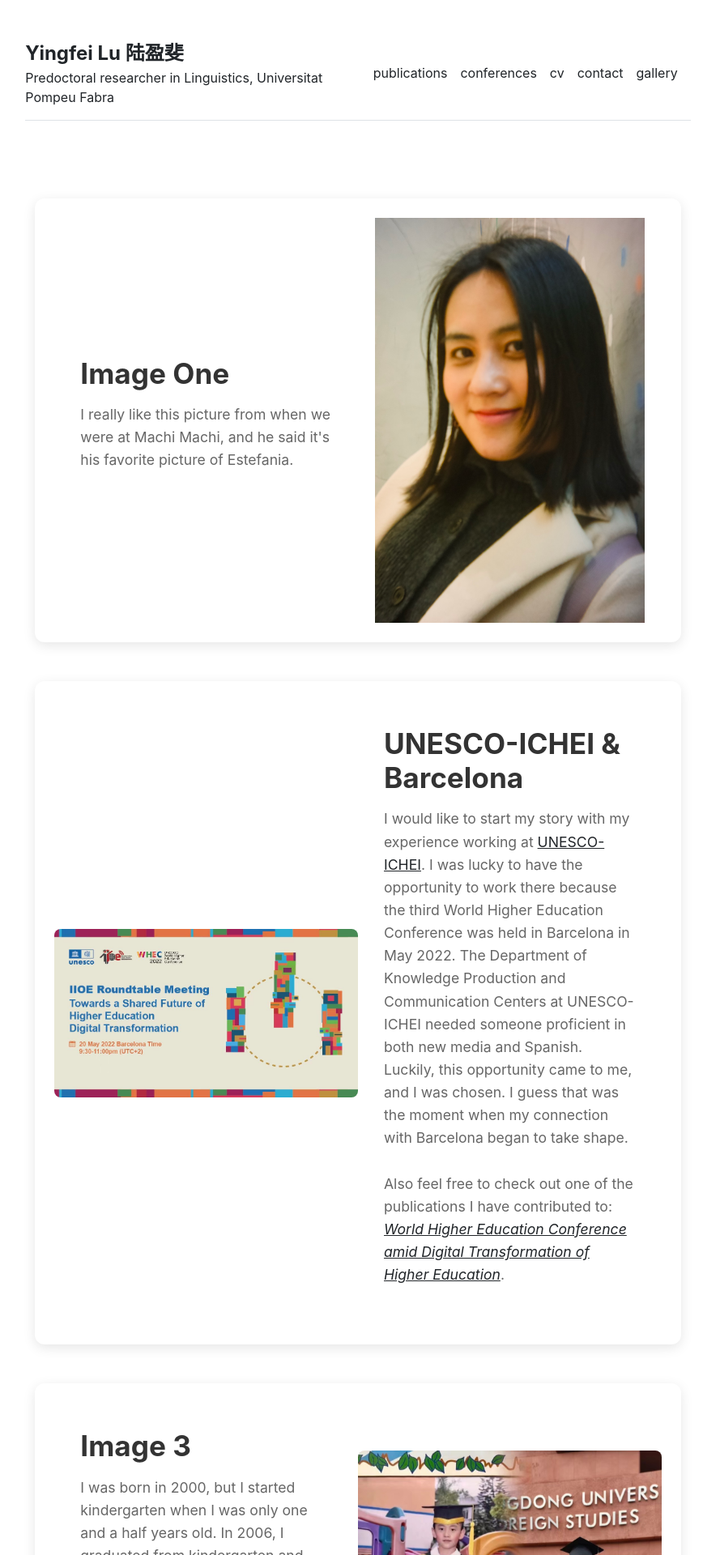
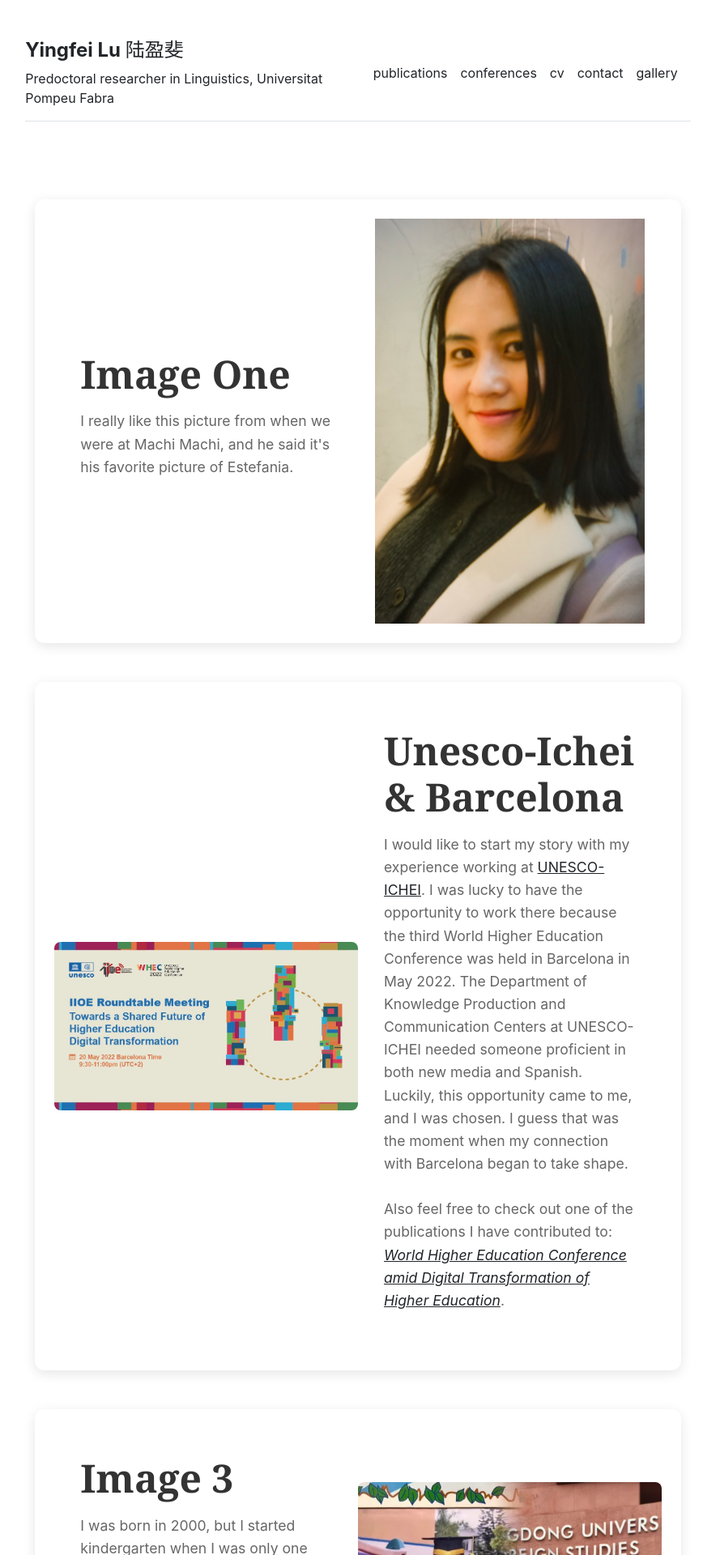
Before and after one commit to YingfeiLu/yingfeilu.github.io, a Jekyll site: the page built from gallery.md, in a window 1280 px wide. Shown: the top 1920 px of the page at 81% size, without its empty margins (198-1066 px from the left). Built offline with Jekyll 4.4.1, drawn with Linux system fonts in a browser that asks for light colours; nearby versions of some CDN libraries; some web fonts are replaced; library files that are not in the unit come from our copies.

Commit message:
Font updates

```diff
--- a/_config.yml
+++ b/_config.yml
@@ -1,6 +1,7 @@
 url: "https://yingfeilu.github.io/" # the base hostname & protocol for your site, e.g. http://example.com
 baseurl: "" # the subpath of your site, e.g. /blog
-title: "Yingfei Lu 陆盈斐" # the name of your site, e.g. ACME Corp.
+title: "Yingfei Lu" # the name of your site, e.g. ACME Corp.
+chintitle: "陆盈斐" # chinese name of your site, can be left empty
 description: "Predoctoral researcher in Linguistics, Universitat Pompeu Fabra"
 plugins:
   - jekyll-seo-tag
--- a/_includes/head.html
+++ b/_includes/head.html
@@ -9,8 +9,6 @@
   <link rel="shortcut icon" href="{{ site.github.url }}/assets/favicon.ico">
   <link rel="preconnect" href="https://fonts.gstatic.com">
   <link rel="preconnect" href="https://fonts.gstatic.com" crossorigin>
-  <link href="https://fonts.googleapis.com/css2?family=Roboto:ital,wght@0,300;0,400;0,700;1,400&display=swap" rel="stylesheet">
-  <link href="https://fonts.googleapis.com/css2?family=Caveat:wght@400..700&display=swap" rel="stylesheet">
-  <link href="https://fonts.googleapis.com/css2?family=The+Nautigal:wght@400;700&display=swap" rel="stylesheet">
+  <link href="https://fonts.googleapis.com/css2?family=Ma+Shan+Zheng&family=The+Nautigal:wght@400;700&display=swap" rel="stylesheet">
   {% seo %}
 </head>
--- a/_includes/header.html
+++ b/_includes/header.html
@@ -1,7 +1,7 @@
 <header class="d-flex flex-column flex-md-row align-items-center pb-3 mb-5 border-bottom">
   <div>
     <a href="{{ site.github.url }}/" class="d-flex align-items-center text-decoration-none">
-      <span class="fs-4 fw-bold">{{ site.title }}</span>
+      <h1 class="fs-4 fw-bold">{{ site.title }} <span class="chinese-text">{{ site.chintitle }}</span></h1>
     </a>
     <a href="{{ site.github.url }}/" class="d-flex align-items-center text-decoration-none">
       <span>{{ site.description }}</span>
--- a/_layouts/gallery.html
+++ b/_layouts/gallery.html
@@ -8,7 +8,7 @@ layout: default
         <!-- Image 1 (Text on Left, Image on Right) -->
         <div class="gallery-item">
             <div class="gallery-text left">
-                <h5 class="card-title">Image One</h5>
+                <h3 class="card-title">Image One</h3>
                 <p>I really like this picture from when we were at Machi Machi, and he said it's his favorite picture of Estefania.</p>
             </div>
             <div class="gallery-image right">
@@ -25,7 +25,7 @@ layout: default
                 </a>
             </div>
             <div class="gallery-text right">
-                <h5 class="card-title">UNESCO-ICHEI & Barcelona</h5>
+                <h3 class="card-title">Unesco-Ichei & Barcelona</h3>
                 <p>
 I would like to start my story with my experience working at <a href="https://en.ichei.org/dist/index.html#/" target="_blank">UNESCO-ICHEI</a>. I was lucky to have the opportunity to work there because the third World Higher Education Conference was held in Barcelona in May 2022. The Department of Knowledge Production and Communication Centers at UNESCO-ICHEI needed someone proficient in both new media and Spanish. Luckily, this opportunity came to me, and I was chosen. I guess that was the moment when my connection with Barcelona began to take shape.<br><br>
 
@@ -38,7 +38,7 @@ Also feel free to check out one of the publications I have contributed to:
         <!-- Image 3 (Text on Left, Image on Right) -->
         <div class="gallery-item">
             <div class="gallery-text left">
-                <h5 class="card-title">Image 3</h5>
+                <h3 class="card-title">Image 3</h3>
                 <p>I was born in 2000, but I started kindergarten when I was only one and a half years old. In 2006, I graduated from kindergarten and even wore a bachelor's gown for my graduation photos. <br><br>
 
 In June 2022, I finally graduated from Guangdong University of Foreign Studies with a bachelor's degree in Hispanic Philology. By then, I had already decided to move to Barcelona to pursue my master's degree and begin a new chapter in my life. However, I didn’t yet know that just a few years later, I would become a PhD student.</p>
@@ -57,7 +57,7 @@ In June 2022, I finally graduated from Guangdong University of Foreign Studies w
                 </a>
             </div>
             <div class="gallery-text right">
-                <h5 class="card-title">Image 4</h5>
+                <h3 class="card-title">Image 4</h3>
                 <p> I completed my master's degree in Theoretical and Applied Linguistics at Universitat Pompeu Fabra from September 2022 to July 2023, under the supervision of Dr. Janet DeCesaris. <br><br> I am deeply grateful to have been her final student during her last year of teaching. I cherish every meeting in Janet's office, where we spoke as both mentor and mentee, as well as friends.
 Janet was my most important guide—patiently answering all my questions and offering unwavering support, encouragement, and guidance, both academically and personally. Without her, I could not have made such progress in my field. <br><br>
 In July 2023, I successfully defended my master's thesis with distinction.
@@ -68,7 +68,7 @@ In July 2023, I successfully defended my master's thesis with distinction.
         <!-- Image 5 (Text on Left, Image on Right) -->
         <div class="gallery-item">
             <div class="gallery-text left">
-                <h5 class="card-title">Image 5</h5>
+                <h3 class="card-title">Image 5</h3>
                 <p>Here you can write a sentence about the image. Or even two sentences. Even three! Really, as many as you want.</p>
             </div>
             <div class="gallery-image right">
--- a/assets/css/main.scss
+++ b/assets/css/main.scss
@@ -4,8 +4,7 @@
 $backgroundColor: #ffffff;
 $bodyColor: #000000;
 $bodyFont: -apple-system,BlinkMacSystemFont,"Segoe UI",Helvetica,Arial,sans-serif,"Apple Color Emoji","Segoe UI Emoji","Segoe UI Symbol";
-$headingFont: Caveat,Georgia,serif;
-$heading3Font: The Nautigal,Georgia,serif;
+$headingFont: The Nautigal,Georgia,serif;
 $linkColor: #212529 !important;
 
 /* [Previous variable definitions remain unchanged] */
@@ -27,7 +26,12 @@ h1, h2, h3, h4, h5, h6 {
 
 h3 {
     font-size: 3rem;
-    font-family: $heading3Font;
+    font-family: $headingFont;
+}
+
+.chinese-text {
+  font-family: 'Ma Shan Zheng', sans-serif;
+  font-weight: normal;
 }
 
 /* Gallery Styles */
@@ -80,7 +84,6 @@ h3 {
     order: 2;
 }
 .card-title {
-    font-size: 2.2rem;
     margin-bottom: 1rem;
     color: #333;
 }
```
